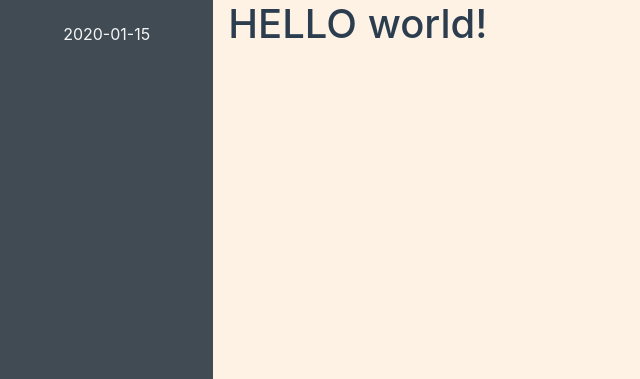
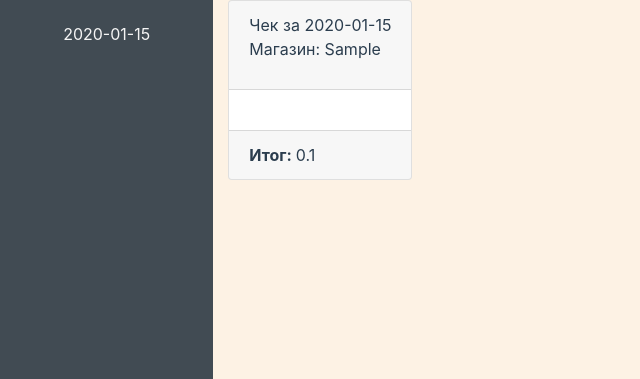
Before and after one commit to Duhoslav/spending, a Django app: page /check/ in a window 1280 px wide. Shown: the part 56-435 px from the top of the page, without its empty margins (0-640 px from the left). Run offline with Django 3.2, Linux system fonts and the light colour scheme; tables that the repository leaves empty hold one stand-in row (values such as "Sample post"); some libraries are stand-ins or nearby versions.

Commit message:
+ quotes changed + check card to check page ;)

```diff
--- a/spending_server/app/check/apps.py
+++ b/spending_server/app/check/apps.py
@@ -2,4 +2,4 @@ from django.apps import AppConfig
 
 
 class CheckConfig(AppConfig):
-    name = 'app.check'
+    name = "app.check"
--- a/spending_server/app/check/templates/check.html
+++ b/spending_server/app/check/templates/check.html
@@ -1,5 +1,6 @@
-{% extends 'base.html' %}
+{% extends "base.html" %}
 {% load static %}
+{% load math %}
 
 {% block styles %}
     <link rel="stylesheet" href="{% static "css/check.css" %}">
@@ -12,7 +13,8 @@
             <div class="col-md-2 container__check_left">
                 <div class="btn-group-vertical menu__check_left">
                     {% for check in checks %}
-                        <button type="button" class="btn btn-outline-success btn__check_left">{{ check.dateTime }}</button>
+                        <button type="button"
+                                class="btn btn-outline-success btn__check_left">{{ check.dateTime }}</button>
                     {% endfor %}
                     <button onclick="location.href='/api/add_check'" class="btn__icon btn__check_add"><i
                             class="fas fa-plus-circle"></i></button>
@@ -20,11 +22,31 @@
 
             </div>
             <div class="col-md-10">
-                <h1>HELLO world!</h1>
+                <div class="container">
+                    <div class="row cards__check_container">
+                        {% for check in checks %}
+                            <div class="card">
+                                <div class="card-header">
+                                    <p>Чек за {{ check.dateTime }}
+                                    <br /> Магазин: {{ check.user }}
+                                </div>
+                                <div class="card-body">
+
+                                </div>
+                                <div class="card-footer">
+                                    <p class="card-text">
+                                        <b>Итог: </b> {{ check.totalSum | divide:"100" }}
+                                    </p>
+                                </div>
+                            </div>
+                        {% endfor %}
+                    </div>
+                </div>
             </div>
         </div>
     </div>
 {% endblock %}
 
 {% block scripts %}
+    <script type="text/javascript" src="{% static "js/check.js" %}"></script>
 {% endblock %}
--- a/spending_server/app/check/urls.py
+++ b/spending_server/app/check/urls.py
@@ -5,7 +5,7 @@ from app.check import views
 from api import server_api
 
 urlpatterns = [
-    url('^check/', views.check),
-    url('^api/add_check/', server_api.add_check),
-    url('api/get_check/$', server_api.get_check),
+    url("^check/", views.check),
+    url("^api/add_check/", server_api.add_check),
+    url("api/get_check/$", server_api.get_check),
 ]
--- a/spending_server/app/check/views.py
+++ b/spending_server/app/check/views.py
@@ -9,12 +9,12 @@ def check(request):
     context = {
         "checks": checks
     }
-    return render(request, 'check.html', context=context)
+    return render(request, "check.html", context=context)
 
 
 def add_check(request):
-    print('ok')
+    print("ok")
     #json = network.get_cash()
     #parser = json_parser.JsonParser(json=json, model=Check)
     #res = parser.json_to_database()
-    return 0#render(request, 'check.html')
+    return 0#render(request, "check.html")
--- /dev/null
+++ b/spending_server/app/filters/math.py
@@ -0,0 +1,11 @@
+from django import template
+
+register = template.Library()
+
+
+@register.filter
+def divide(dividend, divisor):
+    try:
+        return int(dividend) / int(divisor)
+    except (ValueError, ZeroDivisionError):
+        return None
--- a/spending_server/app/main/apps.py
+++ b/spending_server/app/main/apps.py
@@ -2,4 +2,4 @@ from django.apps import AppConfig
 
 
 class ServerConfig(AppConfig):
-    name = 'main'
+    name = "main"
--- a/spending_server/app/main/templates/home.html
+++ b/spending_server/app/main/templates/home.html
@@ -1,4 +1,4 @@
-{% extends 'base.html' %}
+{% extends "base.html" %}
 {% block content %}
     <h1>Hello World!</h1>
 {% endblock %}
--- a/spending_server/app/main/urls.py
+++ b/spending_server/app/main/urls.py
@@ -4,6 +4,7 @@ from django.conf.urls import url
 from app.main import views
 from api import server_api
 
+
 urlpatterns = [
-    url(r'^$', views.home, name='home'),
+    url(r"^$", views.home, name="home"),
 ]
--- a/spending_server/app/main/views.py
+++ b/spending_server/app/main/views.py
@@ -1,5 +1,5 @@
 from django.shortcuts import render, get_object_or_404, redirect
 
-# Create your views here.
+
 def home(request):
-    return render(request, 'home.html')
+    return render(request, "home.html")
--- a/spending_server/spending_server/settings.py
+++ b/spending_server/spending_server/settings.py
@@ -69,6 +69,9 @@ TEMPLATES = [
                 'django.contrib.auth.context_processors.auth',
                 'django.contrib.messages.context_processors.messages',
             ],
+        'libraries':{
+            'math': 'app.filters.math',
+            }
         },
     },
 ]
```
Also changed, not shown: spending_server/api/server_api.py (+4 -4 lines), spending_server/app/check/static/js/check.js (added, +8 -0 lines), spending_server/app/filters/__init__.py (added).
